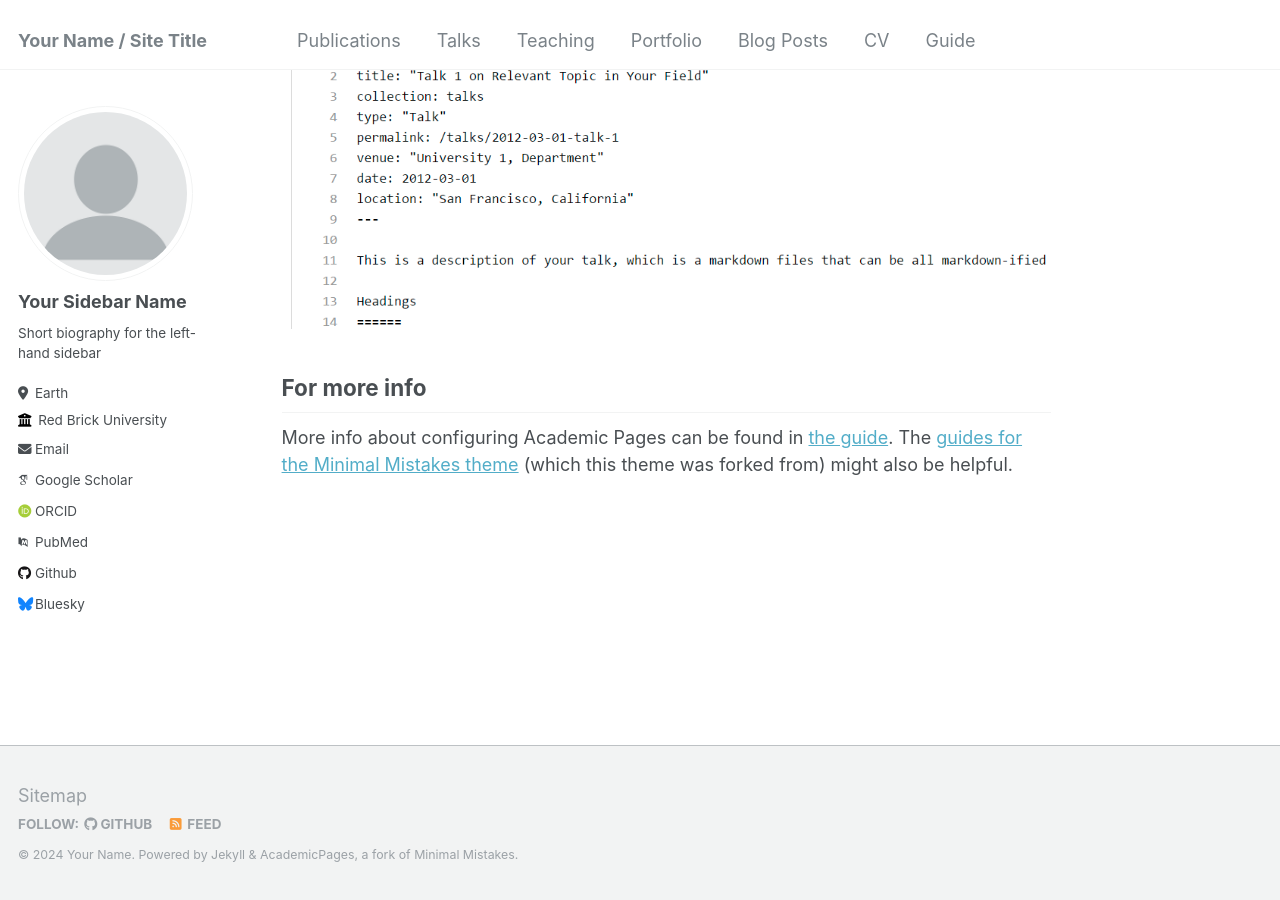
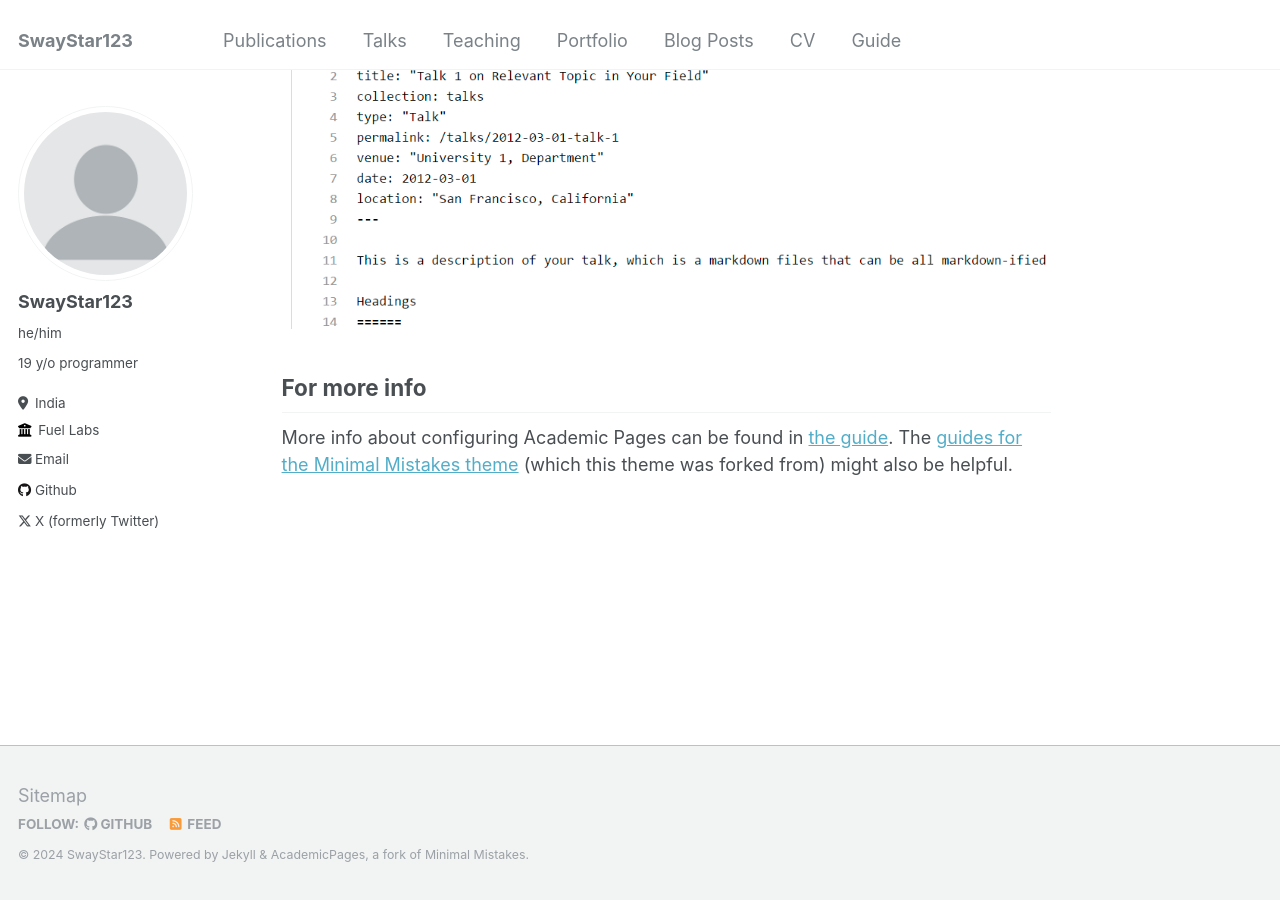
Before and after one commit to SwayStar123/swaystar123.github.io, a Jekyll site: the page built from _pages/about.md, in a window 1280 px wide and 900 px high, scrolled down 2660 px. Built offline with Jekyll 4.4.1, drawn with Linux system fonts in a browser that asks for light colours; some web fonts are replaced.

Commit message:
add some deets

```diff
--- a/_config.yml
+++ b/_config.yml
@@ -8,13 +8,13 @@
 
 # Basic Site Settings
 locale                   : "en-US"
-title                    : "Your Name / Site Title"
+title                    : "SwayStar123"
 title_separator          : "-"
-name                     : &name "Your Name"
-description              : &description "personal description"
-url                      : https://academicpages.github.io # the base hostname & protocol for your site e.g. "https://mmistakes.github.io"
+name                     : &name "SwayStar123"
+description              : &description "SwayStar123's personal website"
+url                      : https://swaystar123.github.io # the base hostname & protocol for your site e.g. "https://mmistakes.github.io"
 baseurl                  : "" # the subpath of your site, e.g. "/blog"
-repository               : "academicpages/academicpages.github.io"
+repository               : "SwayStar123/swaystar123.github.io"
 
 # Site Author - The following control what appear as part of the author content on the side bar.
 #               If a field is blank the icon and link will not appear, otherwise it will be shown.
@@ -22,33 +22,33 @@ repository               : "academicpages/academicpages.github.io"
 author:
   # Biographic information
   avatar           : "profile.png"
-  name             : "Your Sidebar Name"
-  pronouns         : # example: "she/her"
-  bio              : "Short biography for the left-hand sidebar"
-  location         : "Earth"
-  employer         : "Red Brick University"
+  name             : "SwayStar123"
+  pronouns         : "he/him" # example: "she/her"
+  bio              : "19 y/o programmer"
+  location         : "India"
+  employer         : "Fuel Labs"
   uri              : # URL
-  email            : "none@example.org"
+  email            : "sway123star@gmail.com"
 
   # Academic websites
   arxiv            : # URL - Update with the correct link to your profile
-  googlescholar    : "https://scholar.google.com/citations?user=PS_CX0AAAAAJ"
+  googlescholar    : # URL
   impactstory      : # URL
-  orcid            : "http://orcid.org/yourorcidurl"
+  orcid            : # URL
   semantic         : # URL
-  pubmed           : "https://www.ncbi.nlm.nih.gov/pubmed/?term=john+snow"
+  pubmed           : # URL
   researchgate     : # URL
 
   # Repositories and software development
   bitbucket        : # Username - Update with your username on the site
   codepen          : # Username
   dribbble         : # Username
-  github           : "academicpages"
+  github           : "SwayStar123"
   kaggle           : # Username
   stackoverflow    : # User number or user number and name (i.e., use "1" or "1/jeff-atwood")
 
   # Social media
-  bluesky          : "bsky.app" # Replace this with you Bluesky username
+  bluesky          : # Replace this with you Bluesky username
   facebook         : # Username
   flickr           : # Username
   foursquare       : # Username
@@ -65,7 +65,7 @@ author:
   steam            : # Username
   telegram         : # URL
   tumblr           : # Username
-  twitter          : # Username for X / Twitter
+  twitter          : "SwayStar123" # Username for X / Twitter
   vine             : # Username
   weibo            : # Username
   wikipedia        : # Username
```
